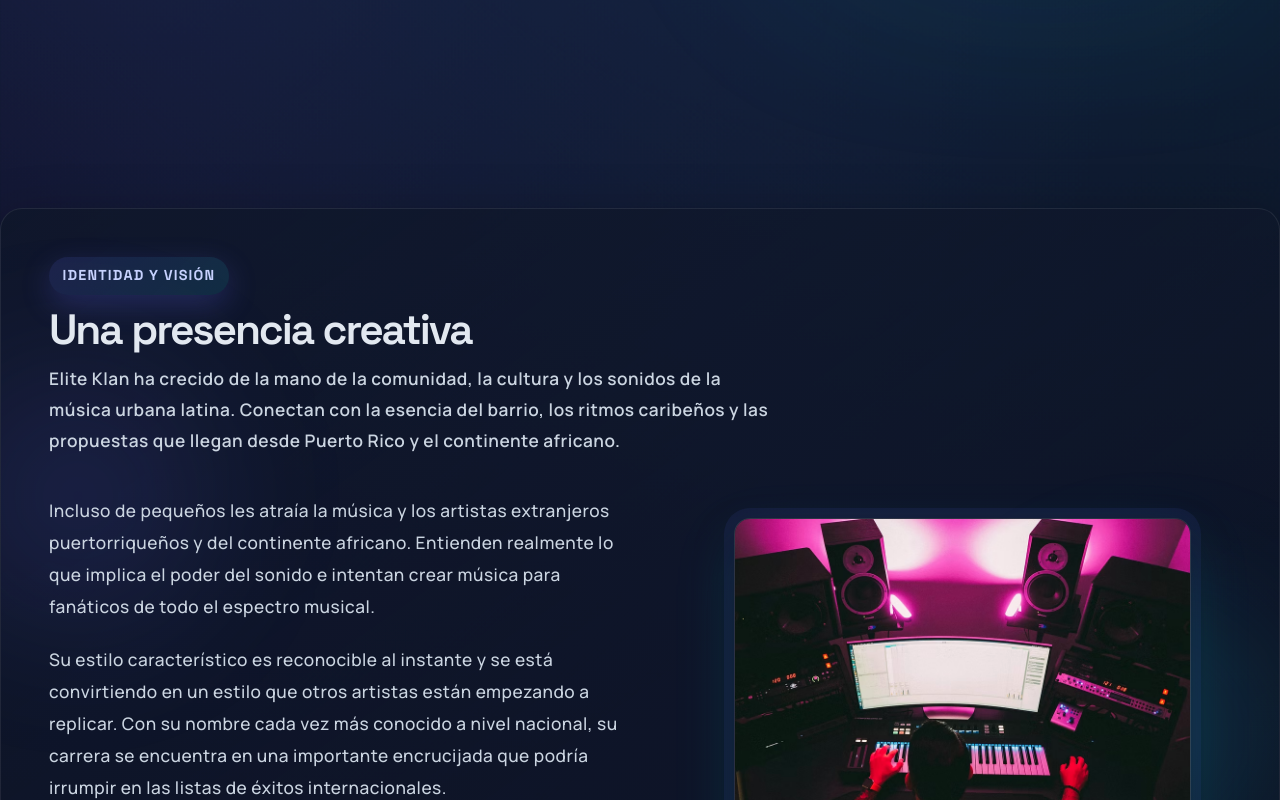
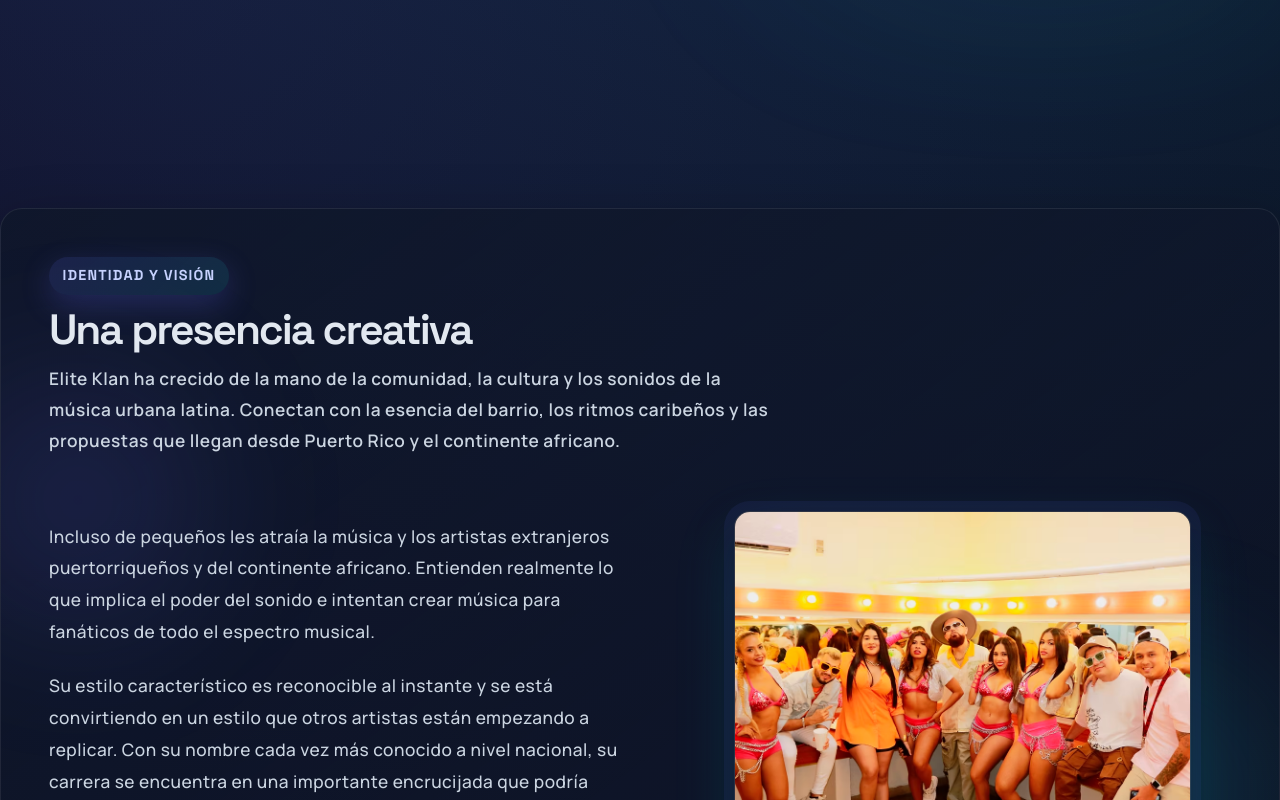
Before and after one commit to AndresArguelles23/music-band-ui, a React (Vite) app: page / in a window 1280 px wide. Shown: the part 2000-2800 px from the top of the page. Built offline with nearby package versions, Linux system fonts and the light colour scheme; a web font is replaced by a local one.

Commit message:
Imagen en creativa

```diff
--- a/src/components/CreativePresence.tsx
+++ b/src/components/CreativePresence.tsx
@@ -37,7 +37,7 @@
           <figure className={styles.media}>
             <img
               className="imageHighlight"
-              src="/images/service-audiovisual.avif"
+              src="/images/Creativa.avif"
               alt="Integrantes de Elite Klan creando música en un ambiente iluminado"
               loading="lazy"
             />
```
Also changed, not shown: public/images/Creativa.avif (added).
